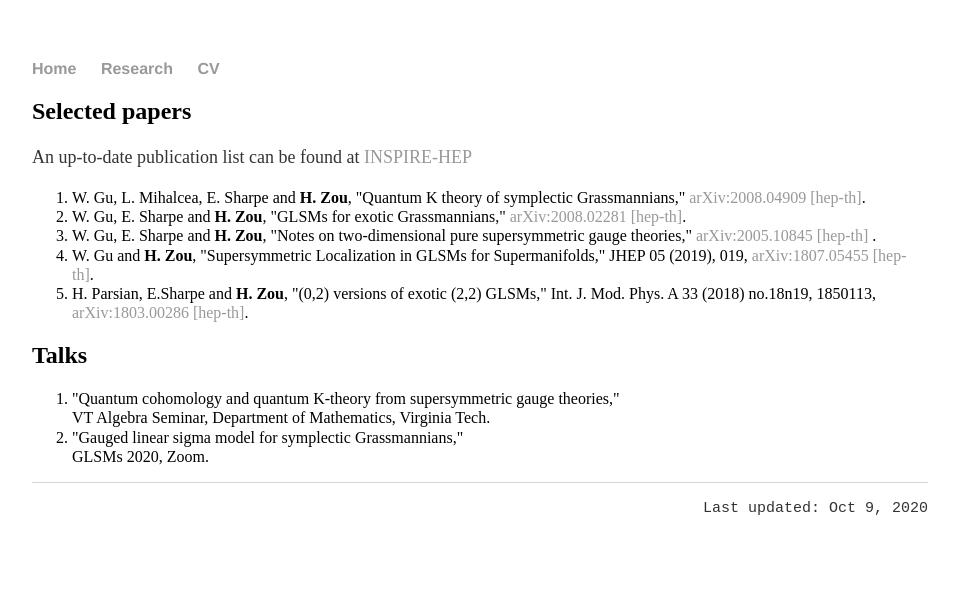
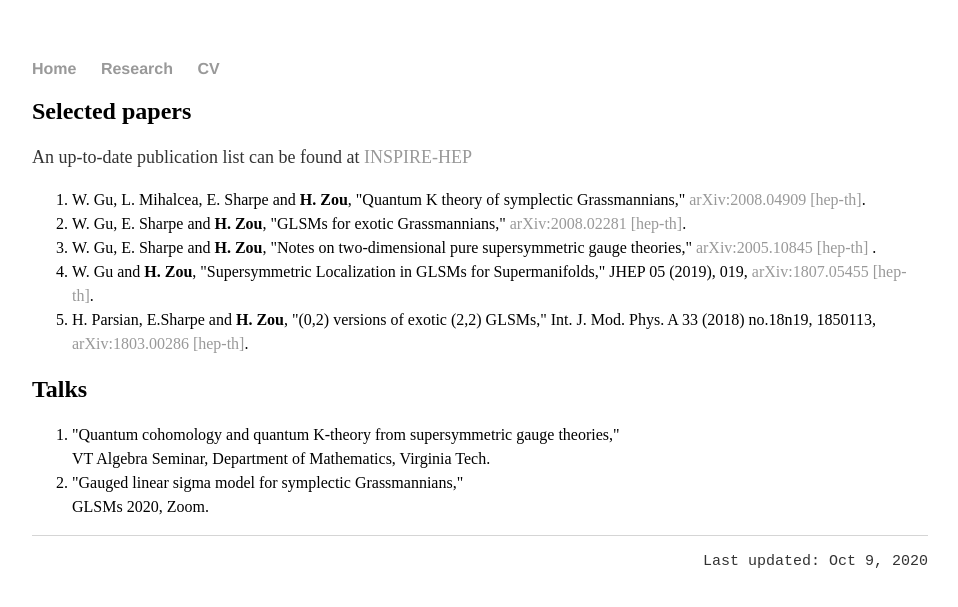
Before and after one commit to hhzou/hhzou.github.io, a Jekyll site: the page built from research/index.html, in a window 1280 px wide. Shown: the top 607 px of the page, without its empty margins (160-1118 px from the left). Built offline with Jekyll 4.4.1, drawn with Linux system fonts in a browser that asks for light colours.

Commit message:
Update main.css

```diff
--- a/css/main.css
+++ b/css/main.css
@@ -43,5 +43,5 @@ ul.posts li {
 }
 
 ol {
-    line-height:120%
+    line-height:150%
 }
```
